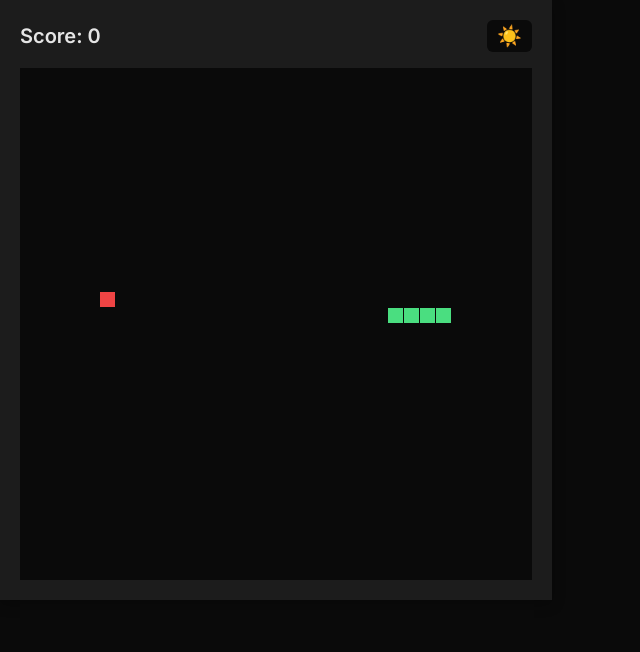
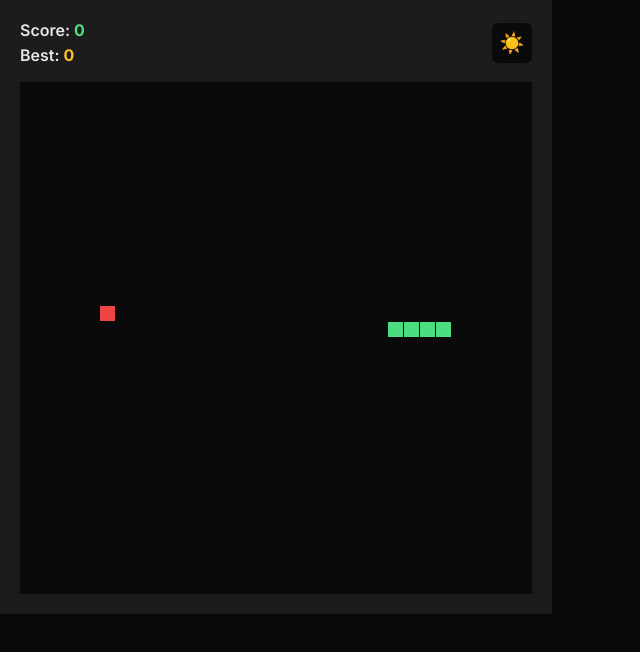
Before and after one commit to Rajveer2009/Snake, a website: page src/index.html in a window 1280 px wide. Shown: the whole page, without its empty margins (0-640 px from the left). Drawn offline with nearby package versions, Linux system fonts and the light colour scheme.

Commit message:
feat: added best score tracking and display

```diff
--- a/package.json
+++ b/package.json
@@ -1,7 +1,7 @@
 {
   "name": "snake",
   "private": true,
-  "version": "0.1.0",
+  "version": "0.2.0",
   "type": "module",
   "scripts": {
     "tauri": "tauri"
--- a/src-tauri/Cargo.toml
+++ b/src-tauri/Cargo.toml
@@ -1,6 +1,6 @@
 [package]
 name = "snake"
-version = "0.1.0"
+version = "0.2.0"
 description = "A Tauri App"
 authors = ["you"]
 edition = "2021"
--- a/src-tauri/tauri.conf.json
+++ b/src-tauri/tauri.conf.json
@@ -1,7 +1,7 @@
 {
   "$schema": "https://schema.tauri.app/config/2",
   "productName": "snake",
-  "version": "0.1.0",
+  "version": "0.2.0",
   "identifier": "com.snake.app",
   "build": {
     "frontendDist": "../src"
@@ -13,7 +13,7 @@
         "decorations": false,
         "title": "snake",
         "width": 552,
-        "height": 600
+        "height": 614
       }
     ],
     "security": {
--- a/src/index.html
+++ b/src/index.html
@@ -15,7 +15,14 @@
         <div class="game-wrapper">
             <div class="controls">
                 <div class="score-display">
-                    Score: <span id="scoreValue">0</span>
+                    <div class="score-item">
+                        Score:
+                        <span id="scoreValue" class="score-value">0</span>
+                    </div>
+                    <div class="score-item">
+                        Best:
+                        <span id="highestScore" class="best-score">0</span>
+                    </div>
                 </div>
                 <button id="themeToggleBtn" class="theme-toggle-button">
                     🌙
@@ -23,7 +30,6 @@
             </div>
             <canvas width="512" height="512" id="gameCanvas"></canvas>
         </div>
-
         <script src="main.js"></script>
     </body>
 </html>
--- a/src/main.js
+++ b/src/main.js
@@ -1,21 +1,26 @@
-// Ensure the DOM is fully loaded before trying to access elements
 document.addEventListener("DOMContentLoaded", () => {
   const canvas = document.getElementById("gameCanvas");
   const context = canvas.getContext("2d");
   const scoreElement = document.getElementById("scoreValue");
+  const bestScoreElement = document.getElementById("highestScore");
   const themeToggleButton = document.getElementById("themeToggleBtn");
 
-  // Ensure elements are found before proceeding
-  if (!canvas || !context || !scoreElement || !themeToggleButton) {
+  if (
+    !canvas ||
+    !context ||
+    !scoreElement ||
+    !bestScoreElement ||
+    !themeToggleButton
+  ) {
     console.error("One or more essential HTML elements are missing.");
-    return; // Stop script execution if elements are not found
+    return;
   }
+
+  let bestScore = parseInt(localStorage.getItem("snakeBestScore")) || 0;
+  bestScoreElement.textContent = bestScore;
 
   const grid = 16;
   const canvasSize = 512;
-  // Canvas width and height are set in HTML, but good to have here for reference or dynamic changes
-  // canvas.width = canvasSize;
-  // canvas.height = canvasSize;
 
   const themes = {
     dark: {
@@ -80,17 +85,15 @@ document.addEventListener("DOMContentLoaded", () => {
   function applyTheme() {
     document.body.style.backgroundColor = currentTheme.bodyBg;
     document.body.style.color = currentTheme.bodyText;
-    document.body.className = currentTheme.name + "-theme"; // For CSS to target
+    document.body.className = currentTheme.name + "-theme";
 
     const gameWrapper = document.querySelector(".game-wrapper");
     if (gameWrapper) {
-      // Check if element exists
       gameWrapper.style.backgroundColor = currentTheme.wrapperBg;
     }
 
     const scoreDisplay = scoreElement.parentElement;
     if (scoreDisplay) {
-      // Check if element exists
       scoreDisplay.style.color = currentTheme.scoreText;
     }
 
@@ -102,9 +105,7 @@ document.addEventListener("DOMContentLoaded", () => {
     context.fillStyle = currentTheme.canvasBg;
     context.fillRect(0, 0, canvas.width, canvas.height);
 
-    // Redraw game elements if game is in a static state
     if (isPaused || !animationFrameId || gameOver) {
-      // Added gameOver here
       drawApple();
       drawSnake();
     }
@@ -147,10 +148,9 @@ document.addEventListener("DOMContentLoaded", () => {
     gameOver = false;
     isPaused = false;
 
-    // Initialize the first cell for drawing
     snake.cells.unshift({ x: snake.x, y: snake.y });
 
-    applyTheme(); // This will clear canvas and draw initial snake/apple
+    applyTheme();
 
     animationFrameId = requestAnimationFrame(gameLoop);
   }
@@ -172,7 +172,6 @@ document.addEventListener("DOMContentLoaded", () => {
     snake.x += snake.dx;
     snake.y += snake.dy;
 
-    // Wall wrapping logic
     if (snake.x < 0) {
       snake.x = canvas.width - grid;
     } else if (snake.x >= canvas.width) {
@@ -192,23 +191,26 @@ document.addEventListener("DOMContentLoaded", () => {
     drawApple();
     drawSnake();
 
-    // Apple eaten
     if (snake.x === apple.x && snake.y === apple.y) {
       snake.maxCells++;
-      scoreElement.textContent = snake.maxCells - 4;
+      const currentScore = snake.maxCells - 4;
+      scoreElement.textContent = currentScore;
+
+      if (currentScore > bestScore) {
+        bestScore = currentScore;
+        bestScoreElement.textContent = bestScore;
+        localStorage.setItem("snakeBestScore", bestScore);
+      }
+
       placeApple();
     }
 
-    // Self collision
     for (let i = 1; i < snake.cells.length; i++) {
       if (snake.x === snake.cells[i].x && snake.y === snake.cells[i].y) {
         gameOver = true;
         cancelAnimationFrame(animationFrameId);
         animationFrameId = null;
-        // Don't reset immediately, allow the last frame to be shown briefly
-        // or handle game over state visually before reset if desired.
-        // For now, we will reset after a short delay or on next input.
-        // For simplicity of this refactor, let's stick to immediate reset:
+
         resetGame();
         return;
       }
@@ -218,7 +220,7 @@ document.addEventListener("DOMContentLoaded", () => {
   document.addEventListener("keydown", function (e) {
     if (e.code === "Space") {
       e.preventDefault();
-      if (gameOver && !isPaused) return; // Prevent pause if game over and not already paused
+      if (gameOver && !isPaused) return;
 
       isPaused = !isPaused;
       if (isPaused) {
@@ -226,39 +228,32 @@ document.addEventListener("DOMContentLoaded", () => {
           cancelAnimationFrame(animationFrameId);
           animationFrameId = null;
         }
-        // Redraw current state when paused
+
         context.fillStyle = currentTheme.canvasBg;
         context.fillRect(0, 0, canvas.width, canvas.height);
         drawApple();
         drawSnake();
       } else {
-        // Resuming
         if (!animationFrameId && !gameOver) {
-          // Only resume if not already running and not game over
           animationFrameId = requestAnimationFrame(gameLoop);
         }
       }
       return;
     }
 
-    // If game is paused or over, only allow unpausing via Space
     if (isPaused || gameOver) return;
 
     const keyPressed = e.which;
     if (keyPressed === 37 && snake.dx === 0) {
-      // Left
       snake.dx = -grid;
       snake.dy = 0;
     } else if (keyPressed === 38 && snake.dy === 0) {
-      // Up
       snake.dy = -grid;
       snake.dx = 0;
     } else if (keyPressed === 39 && snake.dx === 0) {
-      // Right
       snake.dx = grid;
       snake.dy = 0;
     } else if (keyPressed === 40 && snake.dy === 0) {
-      // Down
       snake.dy = grid;
       snake.dx = 0;
     }
@@ -267,7 +262,7 @@ document.addEventListener("DOMContentLoaded", () => {
   themeToggleButton.addEventListener("click", () => {
     currentTheme = currentTheme.name === "dark" ? themes.light : themes.dark;
     applyTheme();
-    // If game is paused, ensure the static display updates with the new theme
+
     if (isPaused) {
       context.fillStyle = currentTheme.canvasBg;
       context.fillRect(0, 0, canvas.width, canvas.height);
@@ -276,6 +271,5 @@ document.addEventListener("DOMContentLoaded", () => {
     }
   });
 
-  // Initial setup
-  resetGame(); // Start the game
+  resetGame();
 });
--- a/src/styles.css
+++ b/src/styles.css
@@ -5,56 +5,78 @@ body {
     flex-direction: column;
     align-items: center;
     justify-content: center;
-    max-height: 600px;
+    max-height: 614px;
     max-width: 552px;
     font-family: "Inter", sans-serif;
     transition:
         background-color 0.3s,
         color 0.3s;
 }
+
 .game-wrapper {
     padding: 20px;
     transition:
         background-color 0.3s,
         box-shadow 0.3s;
 }
+
 canvas {
     display: block;
-    /* The canvas background is drawn via JS */
 }
+
 .controls {
     margin-bottom: 16px;
     display: flex;
     justify-content: space-between;
-    align-items: center; /* This should vertically align flex items */
+    align-items: center;
     width: 100%;
     max-width: 512px;
 }
+
 .score-display {
-    font-size: 1.25rem; /* 20px */
+    display: flex;
+    flex-direction: column;
+    gap: 4px;
+}
+
+.score-item {
+    font-size: 1rem;
     font-weight: 600;
-    line-height: 1.5; /* Adjust line-height for better vertical alignment if needed */
+    line-height: 1.3;
 }
+
+.score-value {
+    color: #4ade80;
+    font-weight: 700;
+}
+
+.best-score {
+    color: #fbbf24;
+    font-weight: 700;
+}
+
 .theme-toggle-button {
-    padding: 6px 10px;
+    padding: 8px;
     border-radius: 6px;
-    font-size: 1.25rem; /* 20px, same as score for easier alignment */
+    font-size: 1.25rem;
     cursor: pointer;
     transition:
         background-color 0.3s,
         color 0.3s,
         opacity 0.3s;
-    border: none; /* Remove border for a flatter look if bg is canvasBg */
-    line-height: 1; /* Keeps emoji centered in button */
-    display: flex; /* To help center content if needed */
+    border: none;
+    line-height: 1;
+    display: flex;
     align-items: center;
     justify-content: center;
+    width: 40px;
+    height: 40px;
 }
 
-/* Light theme specific styles for wrapper shadow */
 body.light-theme .game-wrapper {
     box-shadow: 0 4px 12px rgba(0, 0, 0, 0.1);
 }
+
 body.dark-theme .game-wrapper {
     box-shadow: 0 4px 12px rgba(0, 0, 0, 0.3);
 }
```
Also changed, not shown: src/assets/javascript.svg (deleted), src/assets/tauri.svg (deleted), 1 other file.
